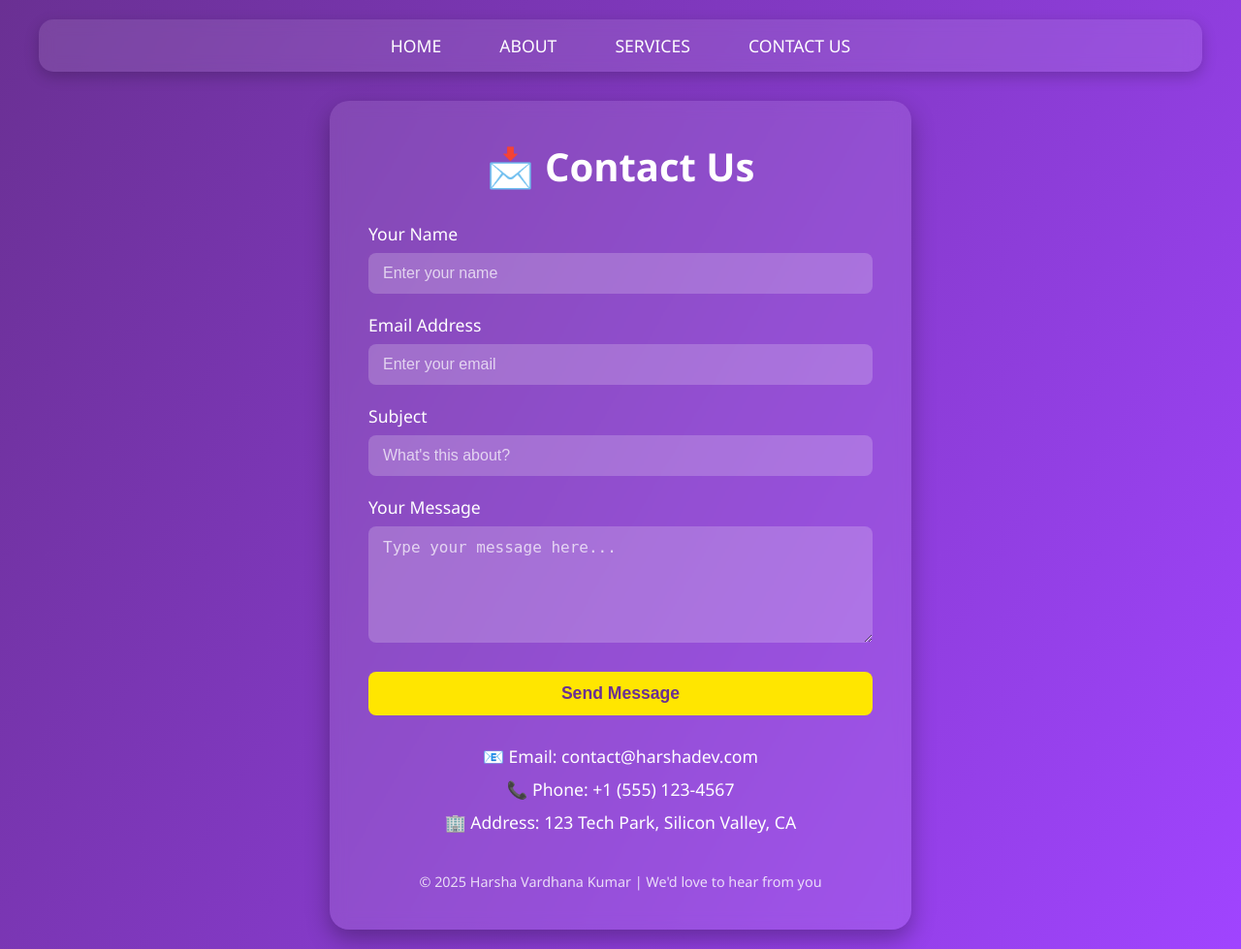
After one commit to Harshavks69/mywebapp, a Flask app: template templates/contact.html in a window 1280 px wide. The commit adds this page. Shown: the whole page at 97% size. Run offline with Flask 3, Linux system fonts and the light colour scheme; the template is opened without the code that fills it, so the values that code supplies are empty.

Commit message:
all pages added

```diff
--- /dev/null
+++ b/templates/contact.html
@@ -0,0 +1,196 @@
+<!DOCTYPE html>
+<html lang="en">
+<head>
+    <meta charset="UTF-8">
+    <title>Contact Us - Harsha's Web App</title>
+    <style>
+        * {
+            margin: 0;
+            padding: 0;
+            box-sizing: border-box;
+        }
+
+        body {
+            font-family: 'Segoe UI', Tahoma, Geneva, Verdana, sans-serif;
+            background: linear-gradient(120deg, #6a3093, #a044ff);
+            color: #fff;
+            min-height: 100vh;
+            display: flex;
+            flex-direction: column;
+            align-items: center;
+            padding: 20px;
+        }
+
+        nav {
+            width: 100%;
+            max-width: 1200px;
+            background: rgba(255, 255, 255, 0.1);
+            padding: 15px 30px;
+            border-radius: 15px;
+            margin-bottom: 30px;
+            backdrop-filter: blur(8px);
+            box-shadow: 0 5px 15px rgba(0, 0, 0, 0.2);
+        }
+
+        nav ul {
+            display: flex;
+            justify-content: center;
+            list-style: none;
+            gap: 30px;
+        }
+
+        nav a {
+            color: white;
+            text-decoration: none;
+            font-size: 1.1rem;
+            font-weight: 500;
+            padding: 8px 15px;
+            border-radius: 8px;
+            transition: all 0.3s ease;
+        }
+
+        nav a:hover {
+            background: rgba(255, 255, 255, 0.2);
+        }
+
+        .card {
+            background: rgba(255, 255, 255, 0.1);
+            padding: 40px;
+            border-radius: 20px;
+            box-shadow: 0 10px 25px rgba(0, 0, 0, 0.3);
+            backdrop-filter: blur(8px);
+            max-width: 600px;
+            width: 100%;
+        }
+
+        h1 {
+            font-size: 2.5rem;
+            margin-bottom: 30px;
+            text-align: center;
+            animation: fadeIn 1.2s ease-out;
+        }
+
+        .contact-form {
+            display: flex;
+            flex-direction: column;
+            gap: 20px;
+        }
+
+        .form-group {
+            display: flex;
+            flex-direction: column;
+            gap: 8px;
+        }
+
+        label {
+            font-size: 1.1rem;
+            font-weight: 500;
+        }
+
+        input, textarea {
+            padding: 12px 15px;
+            border-radius: 8px;
+            border: none;
+            background: rgba(255, 255, 255, 0.2);
+            color: white;
+            font-size: 1rem;
+        }
+
+        textarea {
+            resize: vertical;
+            min-height: 120px;
+        }
+
+        input::placeholder, textarea::placeholder {
+            color: rgba(255, 255, 255, 0.7);
+        }
+
+        button {
+            background: #ffe600;
+            color: #6a3093;
+            border: none;
+            padding: 12px 25px;
+            font-size: 1.1rem;
+            font-weight: 600;
+            border-radius: 8px;
+            cursor: pointer;
+            transition: all 0.3s ease;
+            margin-top: 10px;
+        }
+
+        button:hover {
+            background: #ffcc00;
+            transform: translateY(-2px);
+        }
+
+        .contact-info {
+            margin-top: 30px;
+            text-align: center;
+        }
+
+        .contact-info p {
+            margin-bottom: 10px;
+            font-size: 1.1rem;
+        }
+
+        footer {
+            margin-top: 40px;
+            font-size: 0.9rem;
+            opacity: 0.8;
+            text-align: center;
+            width: 100%;
+        }
+
+        @keyframes fadeIn {
+            from { opacity: 0; transform: translateY(20px); }
+            to { opacity: 1; transform: translateY(0); }
+        }
+    </style>
+</head>
+<body>
+    <nav>
+        <ul>
+            <li><a href="/">HOME</a></li>
+            <li><a href="/about">ABOUT</a></li>
+            <li><a href="/services">SERVICES</a></li>
+            <li><a href="/contact">CONTACT US</a></li>
+        </ul>
+    </nav>
+
+    <div class="card">
+        <h1>📩 Contact Us</h1>
+
+        <form class="contact-form">
+            <div class="form-group">
+                <label for="name">Your Name</label>
+                <input type="text" id="name" placeholder="Enter your name" required>
+            </div>
+
+            <div class="form-group">
+                <label for="email">Email Address</label>
+                <input type="email" id="email" placeholder="Enter your email" required>
+            </div>
+
+            <div class="form-group">
+                <label for="subject">Subject</label>
+                <input type="text" id="subject" placeholder="What's this about?">
+            </div>
+
+            <div class="form-group">
+                <label for="message">Your Message</label>
+                <textarea id="message" placeholder="Type your message here..." required></textarea>
+            </div>
+
+            <button type="submit">Send Message</button>
+        </form>
+
+        <div class="contact-info">
+            <p>📧 Email: contact@harshadev.com</p>
+            <p>📞 Phone: +1 (555) 123-4567</p>
+            <p>🏢 Address: 123 Tech Park, Silicon Valley, CA</p>
+        </div>
+
+        <footer>© 2025 Harsha Vardhana Kumar | We'd love to hear from you</footer>
+    </div>
+</body>
+</html>
```
Also changed, not shown: templates/index.html (+46 -4 lines), templates/about.html (added), templates/services.html (added).
